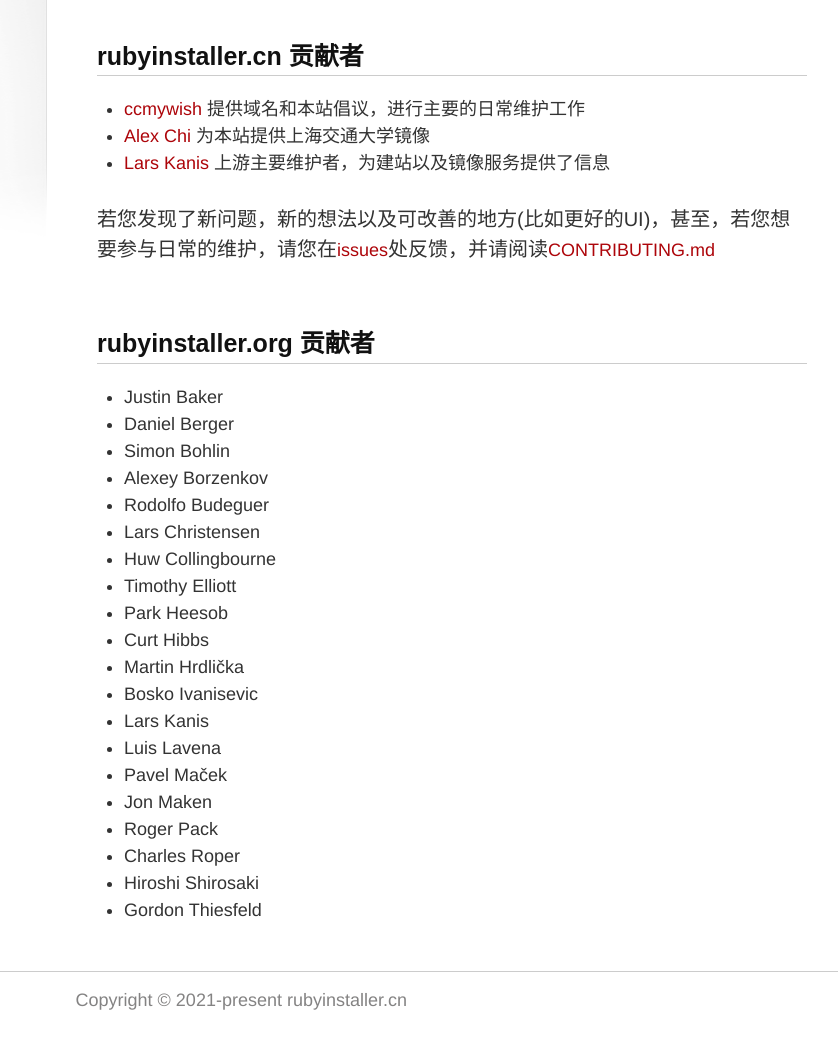
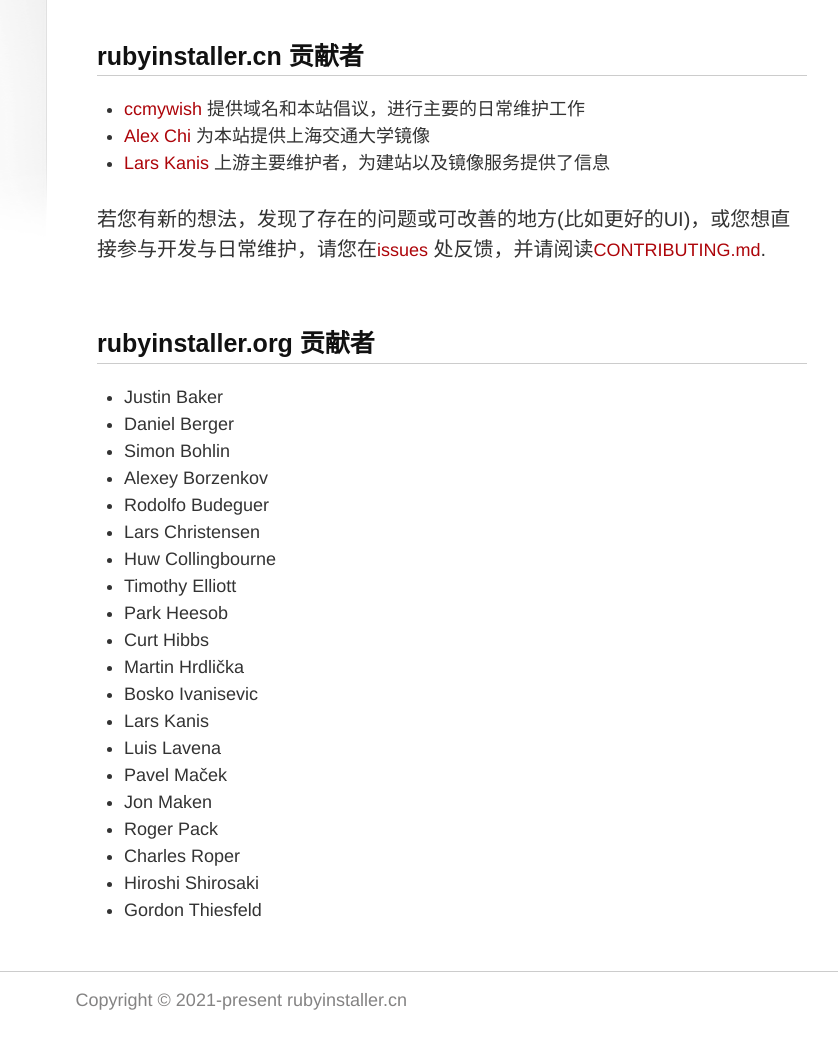
Before and after one commit to ccmywish/RubyInstaller.cn, a Jekyll site: the page built from _about/contributors.md, in a window 1280 px wide. Shown: the part 320-1359 px from the top of the page, without its empty margins (288-1126 px from the left). Built offline with Jekyll 4.4.1, drawn with Linux system fonts in a browser that asks for light colours.

Commit message:
update little phrasing

```diff
--- a/_about/contributors.md
+++ b/_about/contributors.md
@@ -17,7 +17,7 @@ order: 20
 * [Alex Chi](https://github.com/skyzh)  为本站提供上海交通大学镜像
 * [Lars Kanis](https://github.com/larskanis) 上游主要维护者，为建站以及镜像服务提供了信息
 
-若您发现了新问题，新的想法以及可改善的地方(比如更好的UI)，甚至，若您想要参与日常的维护，请您在[issues](https://gitee.com/RubyKids/rubyinstaller.cn/issues)处反馈，并请阅读[CONTRIBUTING.md](https://gitee.com/RubyKids/rubyinstaller.cn/blob/main/CONTRIBUTING.md)
+若您有新的想法，发现了存在的问题或可改善的地方(比如更好的UI)，或您想直接参与开发与日常维护，请您在[issues](https://gitee.com/RubyKids/rubyinstaller.cn/issues) 处反馈，并请阅读[CONTRIBUTING.md](https://gitee.com/RubyKids/rubyinstaller.cn/blob/main/CONTRIBUTING.md).
 
 <br>
 
```
